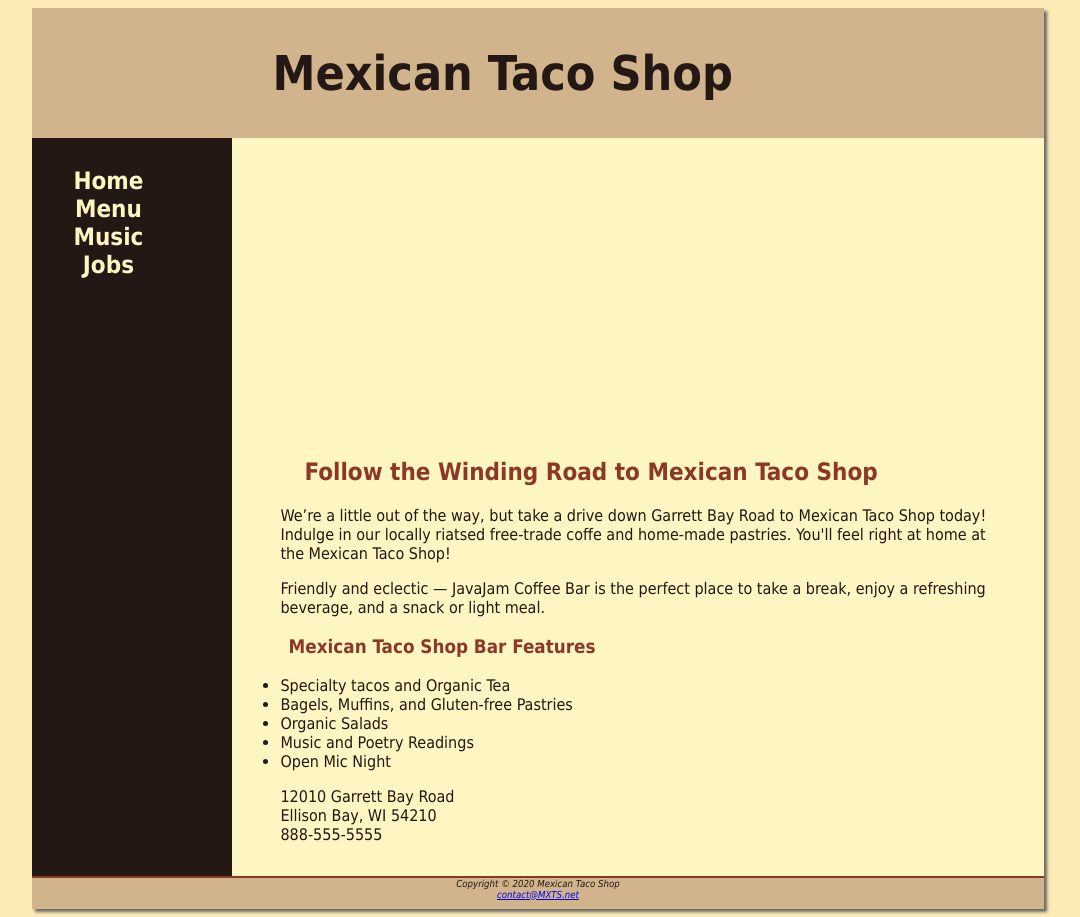
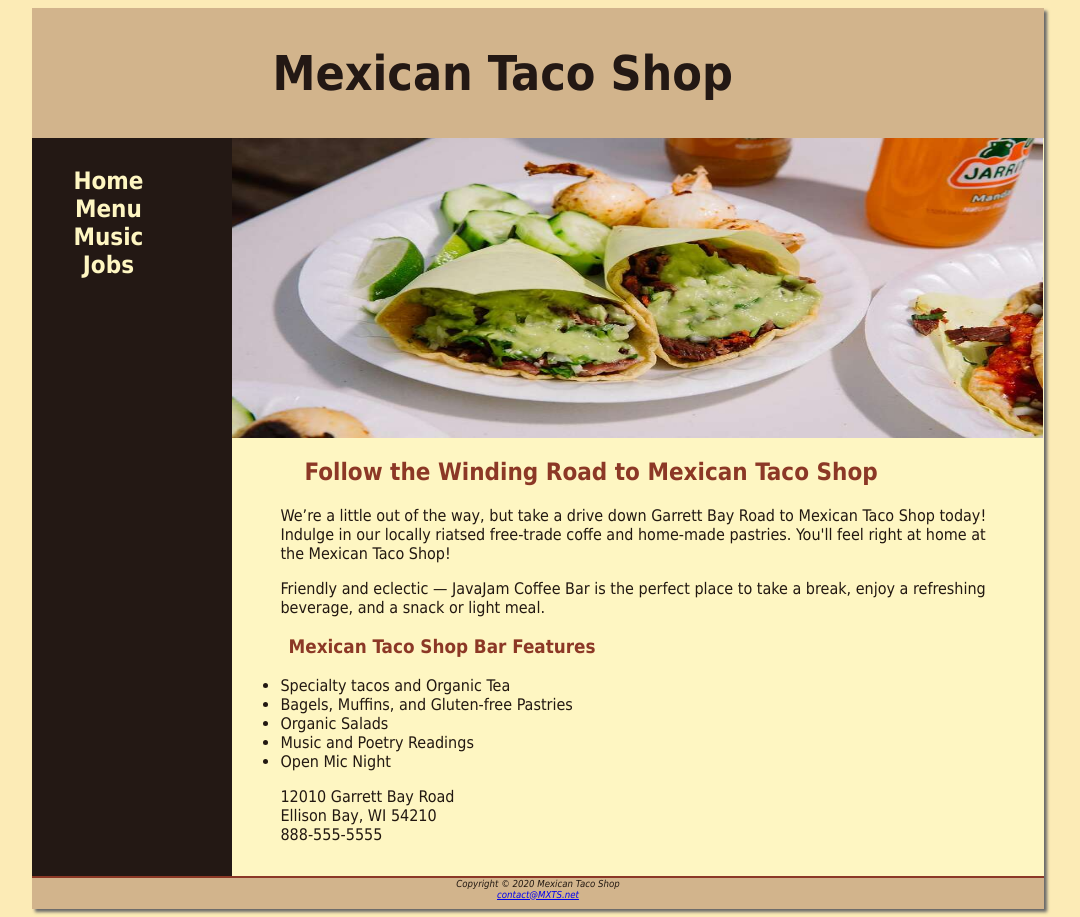
Before and after one commit to irving70/Mexican-Taco-Shop, a plain HTML site: page index.html in a window 1280 px wide. Shown: the whole page, without its empty margins (102-1182 px from the left). Drawn offline with Linux system fonts and the light colour scheme.

Commit message:
Update javajam.css

```diff
--- a/javajam.css
+++ b/javajam.css
@@ -86,7 +86,7 @@ padding-left: 10px;
 	padding-right: 10px; }
 #homehero {
 height: 300px;
-background-image: url(hero.jpg);
+background-image: url(tacos.jpg);
 background-repeat: no-repeat;
 background-size: 100% 100%;
 }
```
